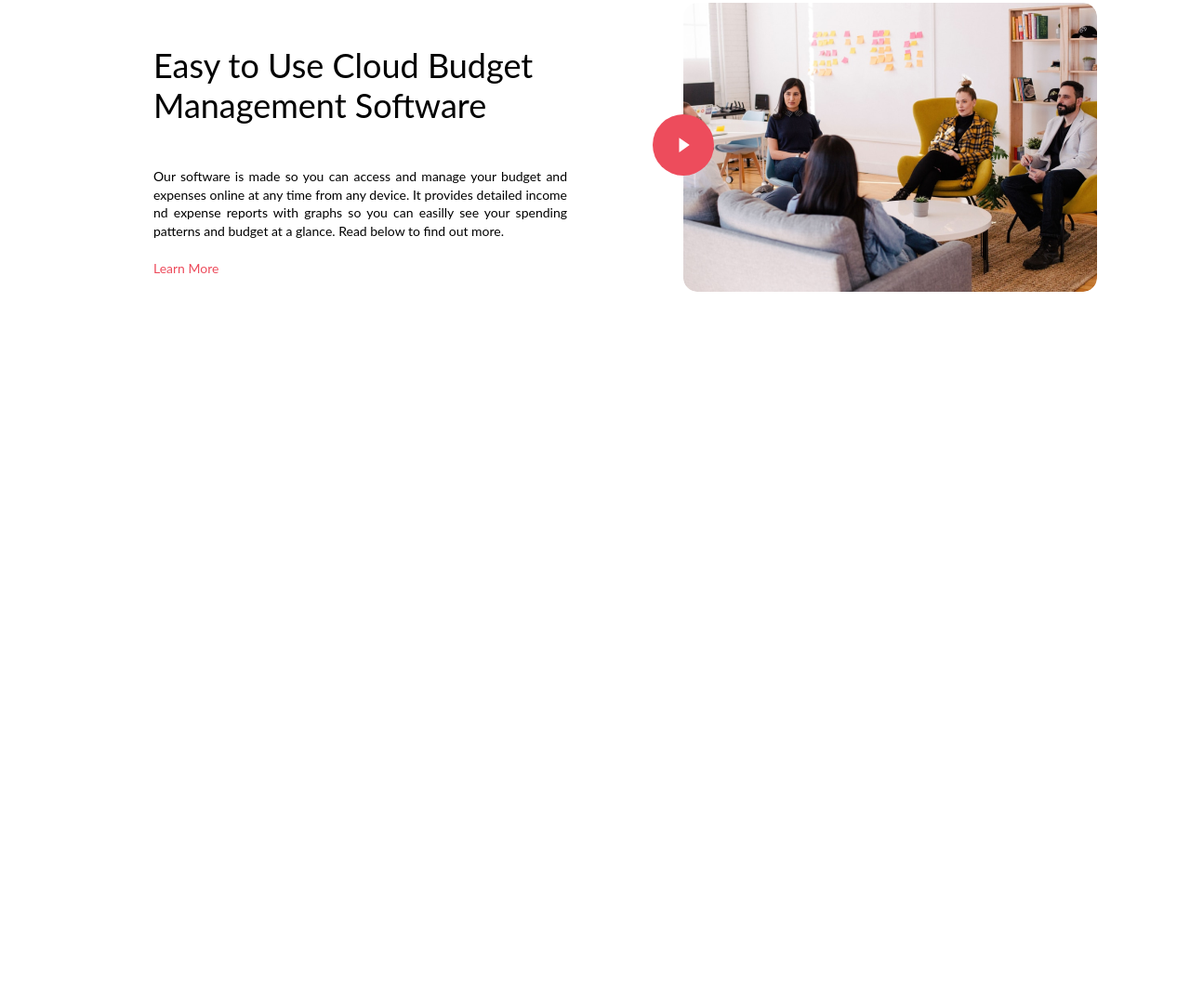
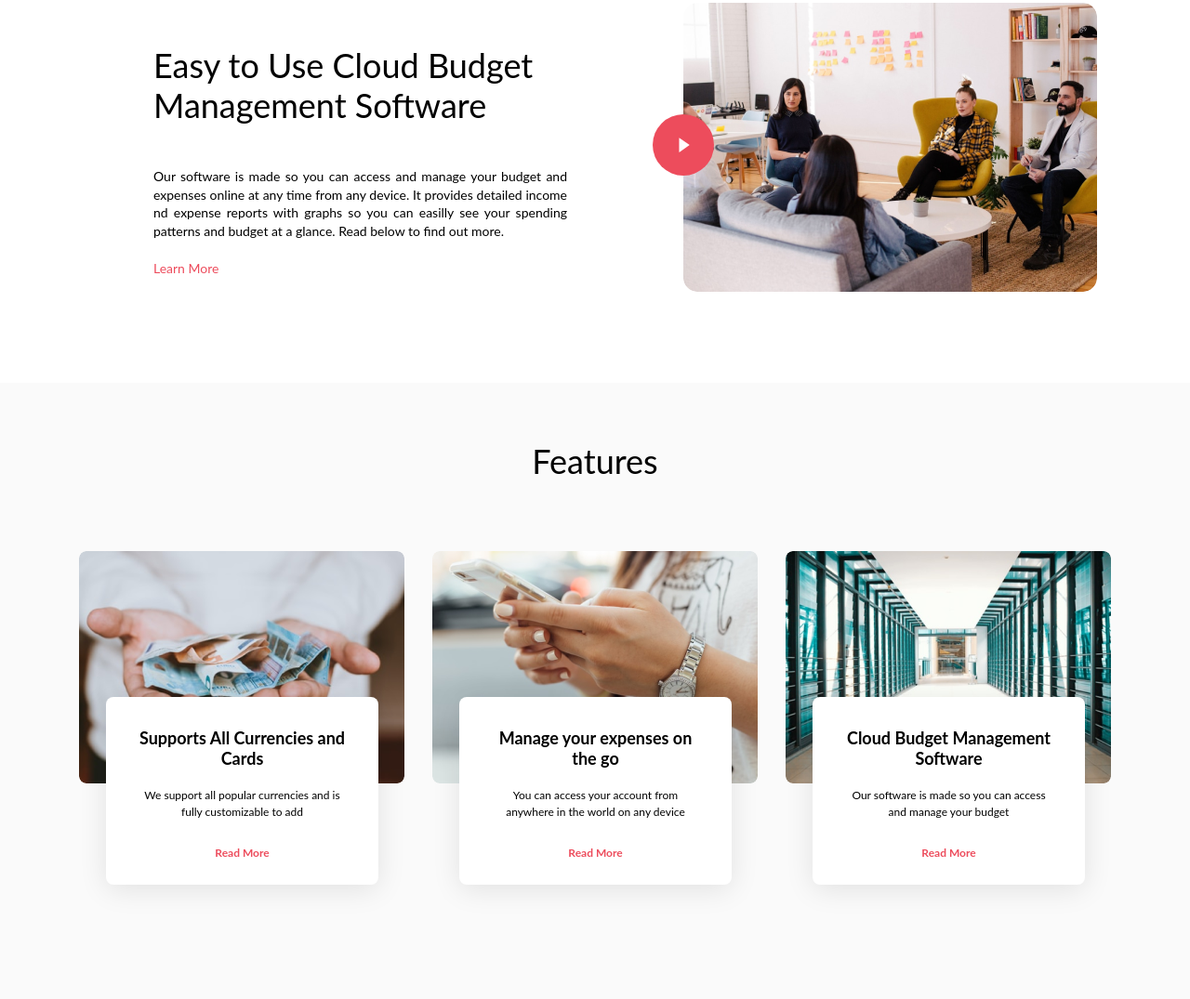
Before and after one commit to horechek444/cloud-budget, a plain HTML site: page index.html in a window 1280 px wide. Shown: the part 873-1948 px from the top of the page at 93% size. Before the commit the page ends 1285 px from the top, so only its background shows below. Drawn offline with Linux system fonts and the light colour scheme.

Commit message:
Добавила блок features

```diff
--- /dev/null
+++ b/blocks/card/__cover/card__cover.css
@@ -0,0 +1,11 @@
+.card__cover {
+    position: absolute;
+    top: 157px;
+    left: 29px;
+    background-color: white;
+    width: 293px;
+    box-shadow: 0px 5px 30px rgba(0, 0, 0, 0.1);
+    border-radius: 8px;
+    margin: 0 auto;
+    padding-top: 33px;
+}
--- /dev/null
+++ b/blocks/card/__image/card__image.css
@@ -0,0 +1,5 @@
+.card__image {
+    width: 350px;
+    height: 250px;
+    border-radius: 8px;
+}
--- /dev/null
+++ b/blocks/card/__link/card__link.css
@@ -0,0 +1,12 @@
+.card__link {
+    display: block;
+    text-align: center;
+    width: 60px;
+    margin: 0 auto 25px;
+    padding: 0;
+    font-size: 12px;
+    line-height: 150%;
+    font-weight: bold;
+    text-decoration: none;
+    color: #ED4C5C;
+}
--- /dev/null
+++ b/blocks/card/__text/card__text.css
@@ -0,0 +1,10 @@
+.card__text {
+    text-align: center;
+    width: 229px;
+    min-height: 57px;
+    margin: 0 auto 5px;
+    padding: 0;
+    font-size: 12px;
+    line-height: 150%;
+    font-weight: normal;
+}
--- /dev/null
+++ b/blocks/card/__title/card__title.css
@@ -0,0 +1,9 @@
+.card__title {
+    width: 229px;
+    text-align: center;
+    margin: 0 auto 20px;
+    padding: 0;
+    font-size: 18px;
+    line-height: 22px;
+    font-weight: bold;
+}
--- /dev/null
+++ b/blocks/card/card.css
@@ -0,0 +1,9 @@
+@import url(./__image/card__image.css);
+@import url(./__cover/card__cover.css);
+@import url(./__title/card__title.css);
+@import url(./__text/card__text.css);
+@import url(./__link/card__link.css);
+
+.card {
+    position: relative;
+}
--- /dev/null
+++ b/blocks/cards/cards.css
@@ -0,0 +1,9 @@
+.cards {
+    list-style: none;
+    display: grid;
+    grid-template-columns: repeat(auto-fill, 350px);
+    grid-gap: 30px;
+    width: 1110px;
+    margin: 0 auto 229px;
+    padding: 0;
+}
--- /dev/null
+++ b/blocks/features/__title/features__title.css
@@ -0,0 +1,3 @@
+.features__title {
+    margin: 0 auto 75px;
+}
--- /dev/null
+++ b/blocks/features/features.css
@@ -0,0 +1,8 @@
+@import url(./__title/features__title.css);
+
+.features {
+    display: flex;
+    flex-direction: column;
+    padding-top: 63px;
+    background-color: #FAFAFA;
+}
--- a/blocks/pages/index.css
+++ b/blocks/pages/index.css
@@ -2,6 +2,9 @@
 @import url(../easy-to-use/easy-to-use.css);
 @import url(../main-title/main-title.css);
 @import url(../main-text/main-text.css);
+@import url(../features/features.css);
+@import url(../cards/cards.css);
+@import url(../card/card.css);
 @import url(../button/button.css);
 @import url(../root/root.css);
 @import url(../../fonts/fonts.css);
--- a/index.html
+++ b/index.html
@@ -57,6 +57,37 @@
                 <div class="easy-to-use__video-preview"></div>
             </div>
         </section>
+
+        <section class="features">
+            <h2 class="main-title features__title">Features</h2>
+            <ul class="cards features__cards">
+                <li class="card">
+                    <img src="./images/money.png" class="card__image" alt="Money in the hands">
+                    <div class="card__cover">
+                        <h3 class="card__title">Supports All Currencies and Cards</h3>
+                        <p class="card__text">We support all popular currencies and is fully customizable to add</p>
+                        <a href="#" class="card__link">Read More</a>
+                    </div>
+                </li>
+                <li class="card">
+                    <img src="./images/phone.png" class="card__image" alt="Phone in the hand">
+                    <div class="card__cover">
+                        <h3 class="card__title">Manage your expenses on the go</h3>
+                        <p class="card__text">You can access your account from anywhere in the world on any device</p>
+                        <a href="#" class="card__link">Read More</a>
+                    </div>
+
+                </li>
+                <li class="card">
+                    <img src="./images/office.png" class="card__image" alt="Corridor in the office">
+                    <div class="card__cover">
+                        <h3 class="card__title">Cloud Budget Management Software</h3>
+                        <p class="card__text">Our software is made so you can access and manage your budget</p>
+                        <a href="#" class="card__link">Read More</a>
+                    </div>
+                </li>
+            </ul>
+        </section>
     </h2>
 </body>
 </html>
```
Also changed, not shown: images/money.png (added), images/office.png (added), images/phone.png (added).
